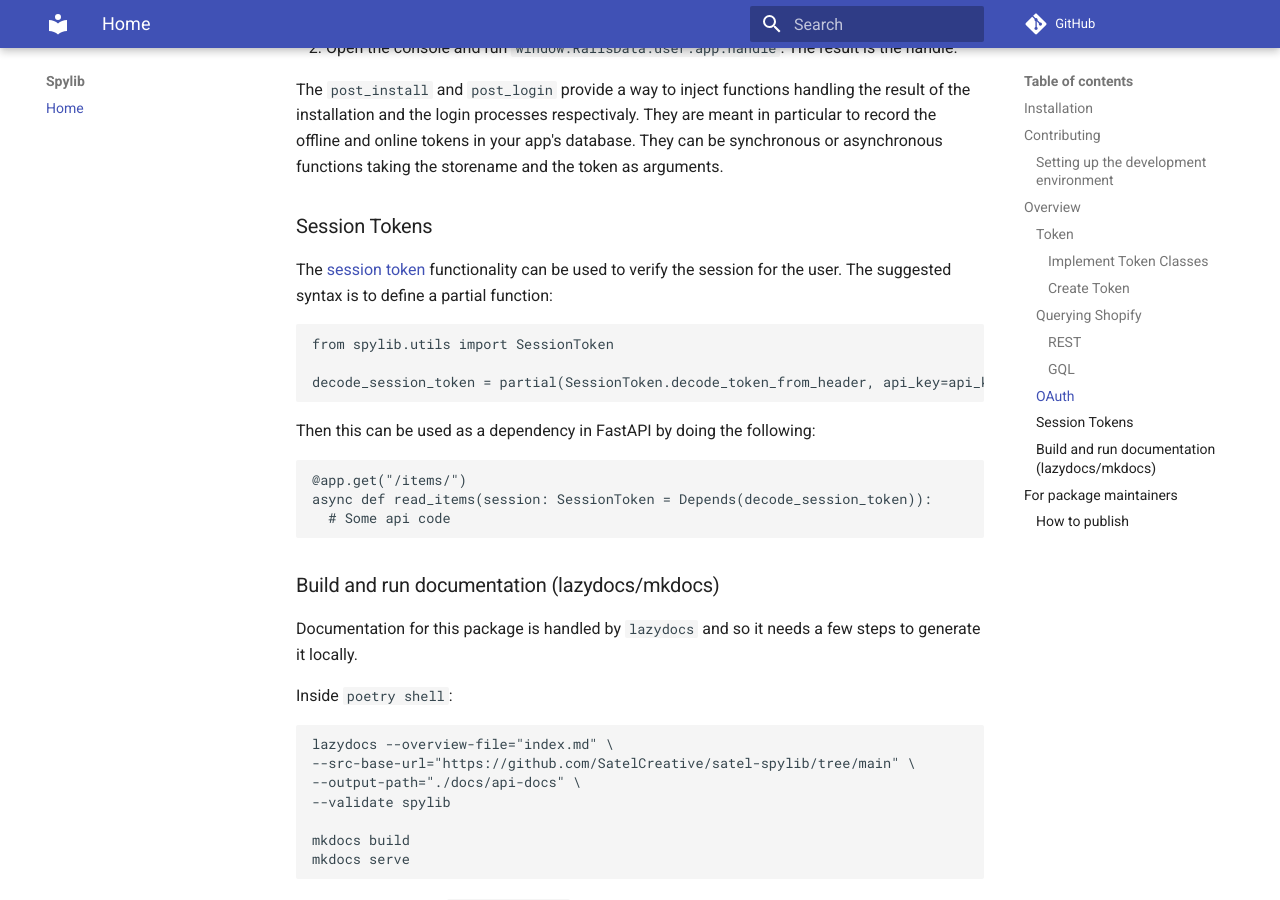
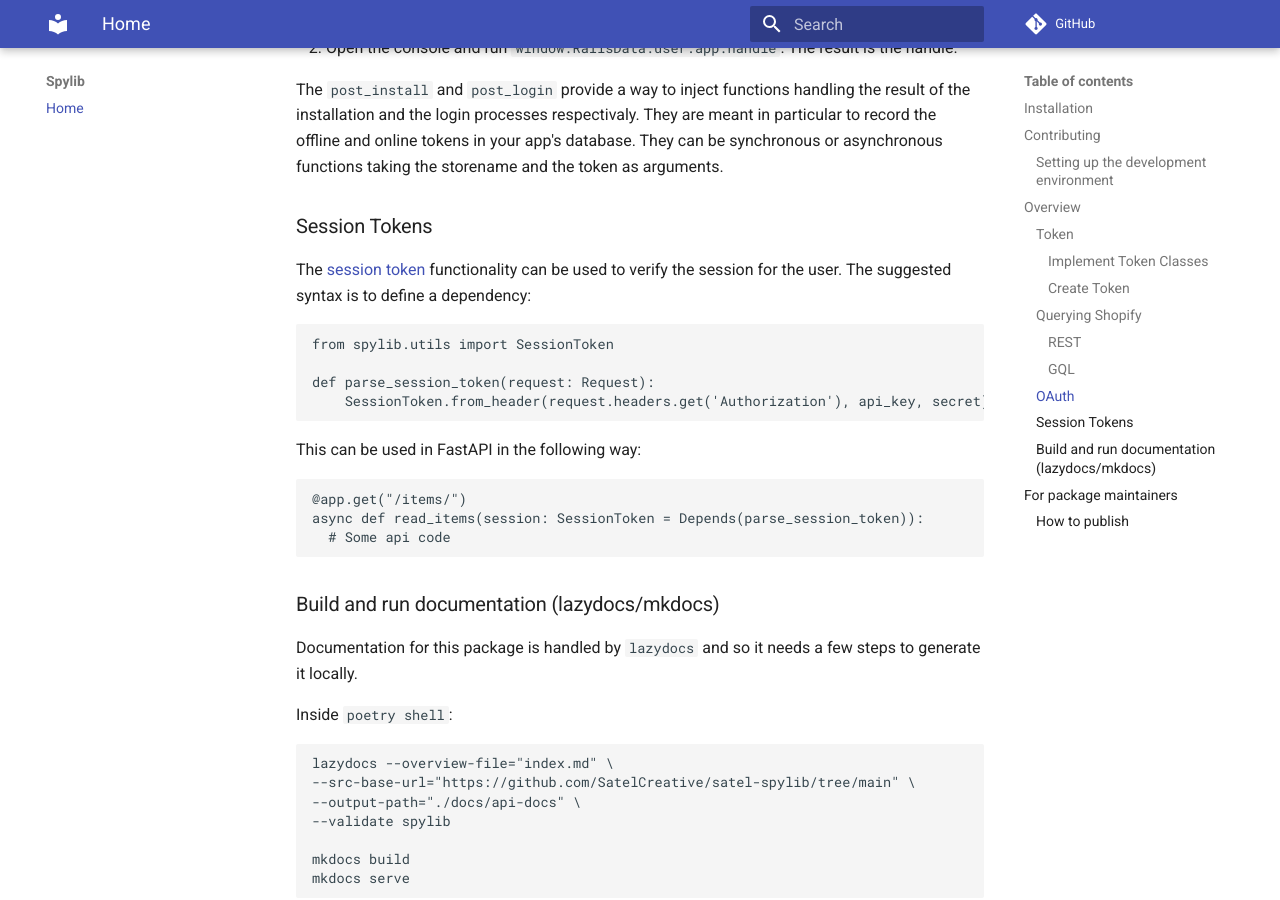
Before and after one commit to SatelCreative/spylib, an MkDocs documentation site: the page built from docs/index.md, in a window 1280 px wide and 900 px high, scrolled down 5346 px. Built offline with MkDocs 1.6.1 and Material for MkDocs 9.7.7, drawn with Linux system fonts in a browser that asks for light colours; comment, search, counter and statistics services are not loaded.

Commit message:
Fixed index to match README

````diff
--- a/docs/index.md
+++ b/docs/index.md
@@ -275,19 +275,20 @@ as arguments.
 ### Session Tokens
 
 The [session token](https://shopify.dev/apps/auth/session-tokens/authenticate-an-embedded-app-using-session-tokens)
-functionality can be used to verify the session for the user. The suggested syntax is to define a partial function:
+functionality can be used to verify the session for the user. The suggested syntax is to define a dependency:
 
 ```python
 from spylib.utils import SessionToken
 
-decode_session_token = partial(SessionToken.decode_token_from_header, api_key=api_key, secret=secret)
+def parse_session_token(request: Request):
+    SessionToken.from_header(request.headers.get('Authorization'), api_key, secret)
 ```
 
-Then this can be used as a dependency in FastAPI by doing the following:
+This can be used in FastAPI in the following way:
 
 ```python
 @app.get("/items/")
-async def read_items(session: SessionToken = Depends(decode_session_token)):
+async def read_items(session: SessionToken = Depends(parse_session_token)):
   # Some api code
 ```
 
````
